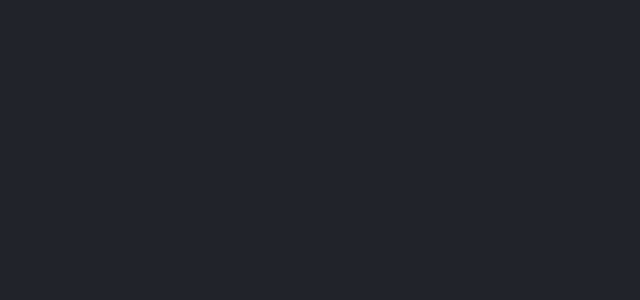
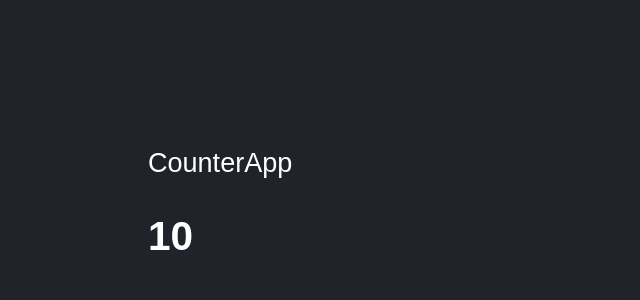
Before and after one commit to GusBauAr/Working-Repository-GUSTAVO, a React (Vite) app in the folder Course_React_GustavoBautista/03-counter-app-vite/: page / in a window 1280 px wide. Shown: the top 300 px of the page, without its empty margins (0-640 px from the left). Built offline with nearby package versions, Linux system fonts and the light colour scheme.

Commit message:
Tarea - Componente CounterApp

```diff
--- /dev/null
+++ b/Course_React_GustavoBautista/03-counter-app-vite/src/CounterApp.jsx
@@ -0,0 +1,18 @@
+
+import PropTypes from 'prop-types';
+
+import React from 'react'
+
+export const CounterApp = ({value}) => {
+  return (
+    <>
+        <div>CounterApp</div>
+        <h2>{value}</h2>
+    </>
+
+  )
+}
+
+CounterApp.protoTypes ={
+    value: PropTypes.number.isRequired
+}
--- a/Course_React_GustavoBautista/03-counter-app-vite/src/main.jsx
+++ b/Course_React_GustavoBautista/03-counter-app-vite/src/main.jsx
@@ -2,13 +2,14 @@
 import React from 'react';
 import ReactDOM from 'react-dom/client';
 // import { HelloWorldApp } from './HelloWorldApp';
-import { FirstApp } from './FirstApp';
+// import { FirstApp } from './FirstApp';
 // .........................................
 import './styles.css'
+import { CounterApp } from './CounterApp';
 
 
 ReactDOM.createRoot(document.getElementById('root')).render(
     <React.StrictMode>
-        <FirstApp/>
+        <CounterApp value={10}/>
     </React.StrictMode>
 );
```
